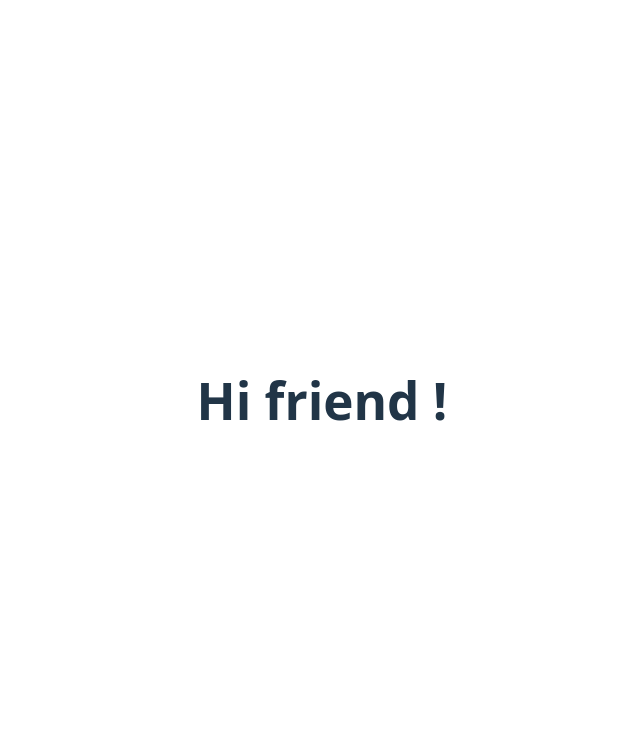
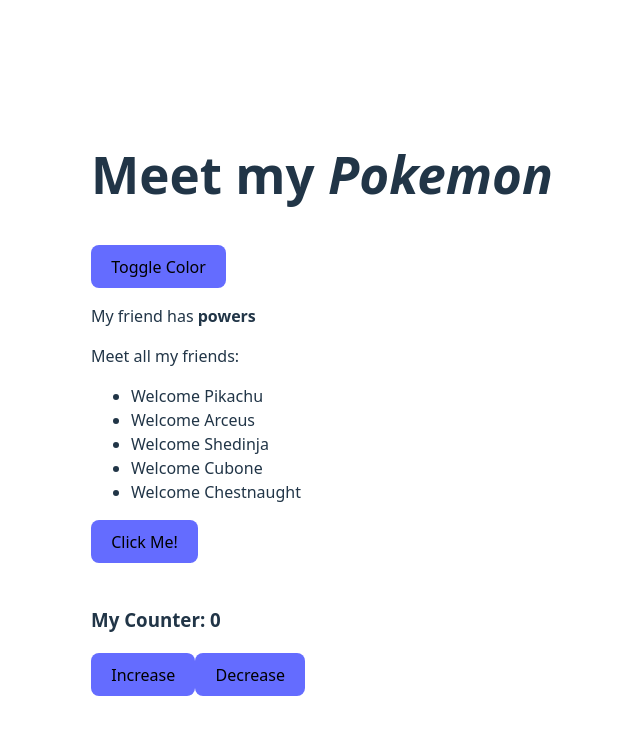
Before and after one commit to Entrovos/3-react, a React (Vite) app in the folder client/: page / in a window 1280 px wide. Shown: the top 734 px of the page, without its empty margins (318-958 px from the left). Built offline with nearby package versions, Linux system fonts and the light colour scheme.

Commit message:
Completed exercise 3.1 and began exercise 3.2

```diff
--- a/client/src/App.jsx
+++ b/client/src/App.jsx
@@ -1,16 +1,52 @@
-import React from "react";
+import React, { useState } from "react";
 import "./App.css";
 
+import MainHeader from "./components/MainHeader";
+import PokemonList from "./components/PokemonList";
+
+/* class Welcome extends React.Component {
+	constructor(props) {
+		super(props);
+	}
+	render() {
+		return (
+			<h1 style={{ color: "steelblue", fontWeight: "bold" }}>
+				Hi {this.props.name}!
+			</h1>
+		);
+	}
+} */
+
 function App() {
+	const myPokemon = [
+		"Pikachu",
+		"Arceus",
+		"Shedinja",
+		"Cubone",
+		"Chestnaught",
+	];
+
+	const [count, setCount] = useState(0);
+
 	return (
 		<div className="container">
 			<article>
 				<hgroup>
 					<div>
-						<h1>Hi friend ! </h1>
+						<MainHeader />{" "}
 					</div>
 				</hgroup>
+
+				<p>Meet all my friends:</p>
+				<PokemonList pokemons={myPokemon} />
+
+				<button onClick={() => alert("Hi there!")}>Click Me!</button>
 			</article>
+
+			<br />
+			<h3>My Counter: {count}</h3>
+			<button onClick={() => setCount(count + 1)}>Increase</button>
+			<button onClick={() => setCount(count - 1)}>Decrease</button>
 		</div>
 	);
 }
--- /dev/null
+++ b/client/src/components/Greeting.jsx
@@ -0,0 +1,16 @@
+import React, { useState } from "react";
+
+export default function Greeting(props) {
+	const [color, setColor] = useState("");
+
+	return (
+		<div>
+			<h1 style={{ color: color }}>
+				Meet my <i>Pokemon</i>
+			</h1>
+			<button onClick={() => setColor(color === "blue" ? "red" : "blue")}>
+				Toggle Color
+			</button>
+		</div>
+	);
+}
--- /dev/null
+++ b/client/src/components/HeaderBody.jsx
@@ -0,0 +1,11 @@
+import React from "react";
+
+export default function HeaderBody() {
+	return (
+		<>
+			<p>
+				My friend has <b>powers</b>
+			</p>
+		</>
+	);
+}
--- /dev/null
+++ b/client/src/components/MainHeader.jsx
@@ -0,0 +1,15 @@
+import React from "react";
+import Greeting from "./Greeting";
+import HeaderBody from "./HeaderBody";
+
+export default function MainHeader() {
+	const name = "Pikachu";
+	const color = "SteelBlue";
+
+	return (
+		<>
+			<Greeting name={name} color={color} />
+			<HeaderBody />
+		</>
+	);
+}
--- /dev/null
+++ b/client/src/components/PokemonList.jsx
@@ -0,0 +1,11 @@
+import React from "react";
+
+export default function PokemonList(props) {
+	return (
+		<ul>
+			{props.pokemons.map((pokemon, index) => (
+				<li key={index}>Welcome {pokemon}</li>
+			))}
+		</ul>
+	);
+}
```
